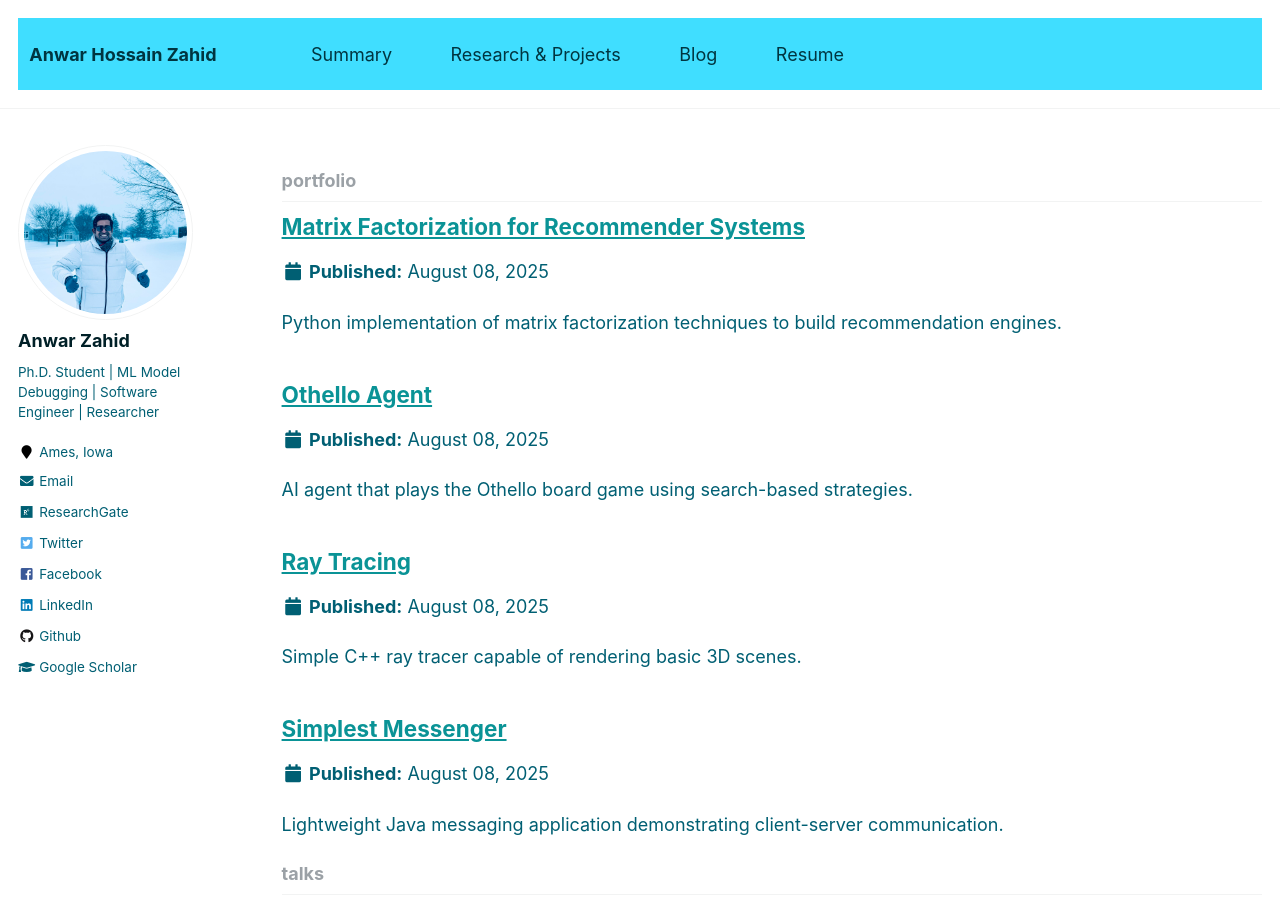
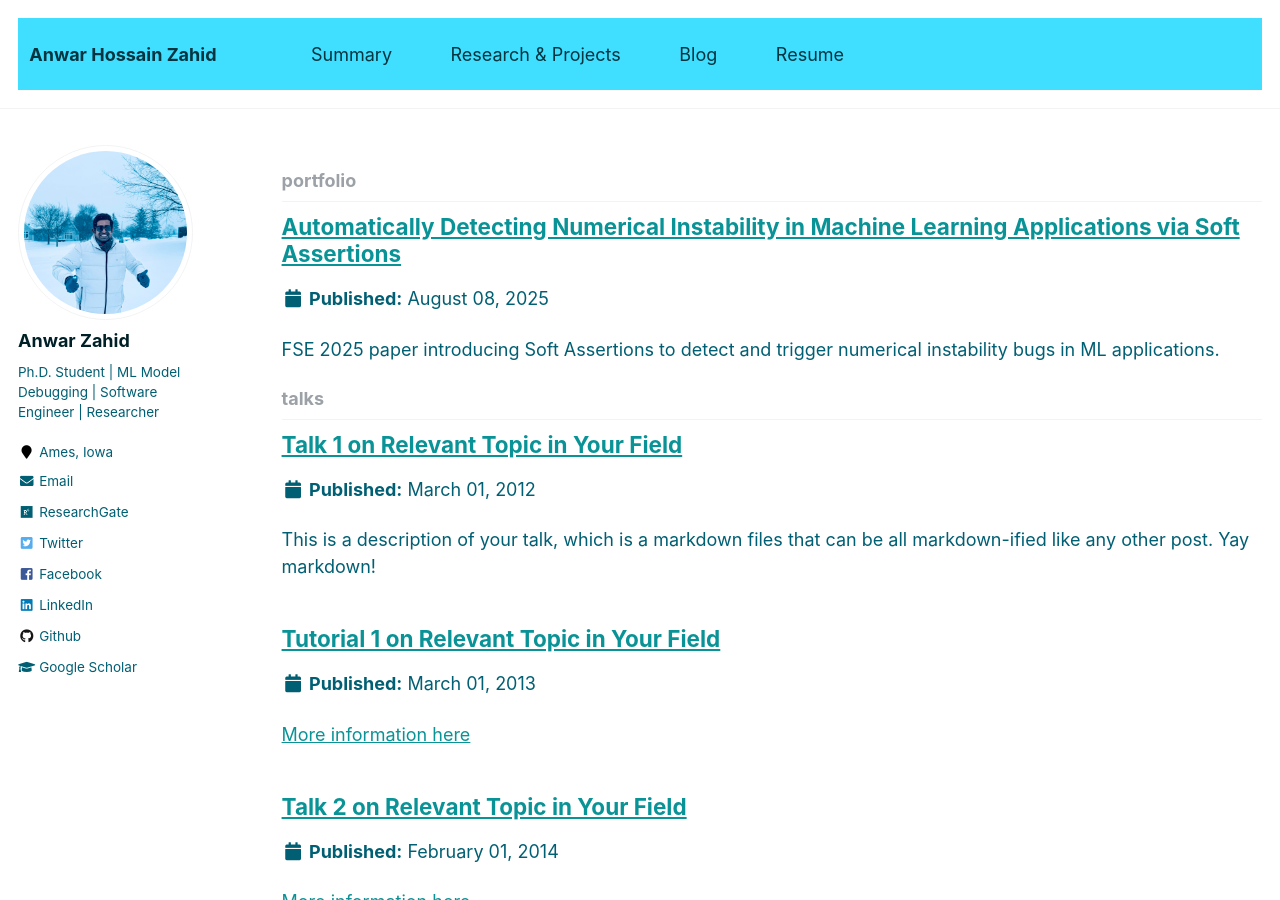
Before and after one commit to AnwarXahid/anwarxahid.github.io, a Jekyll site: the page built from _pages/collection-archive.html, in a window 1280 px wide and 900 px high. Built offline with Jekyll 4.4.1, drawn with Linux system fonts in a browser that asks for light colours.

```diff
--- a/_portfolio/matrix-factorization.md
+++ b/_portfolio/matrix-factorization.md
@@ -1,8 +1,8 @@
 ---
-title: "Matrix Factorization for Recommender Systems"
-excerpt: "Python implementation of matrix factorization techniques to build recommendation engines."
-tech: "Python"
-github: https://github.com/AnwarXahid/Matrix-Factorization-for-Recommender-System
+title: "Automatically Detecting Numerical Instability in Machine Learning Applications via Soft Assertions"
+excerpt: "FSE 2025 paper introducing Soft Assertions to detect and trigger numerical instability bugs in ML applications."
+tech: "Python, PyTorch, TensorFlow"
+github: https://github.com/ISU-PAAL/soft-assertion-fuzzer
 demo: ""
 collection: portfolio
 ---
--- a/_portfolio/othello-agent.md
+++ /dev/null
@@ -1,8 +0,0 @@
----
-title: "Othello Agent"
-excerpt: "AI agent that plays the Othello board game using search-based strategies."
-tech: "Java"
-github: https://github.com/AnwarXahid/Othello-Agent
-demo: ""
-collection: portfolio
----
--- a/_portfolio/ray-tracing.md
+++ /dev/null
@@ -1,8 +0,0 @@
----
-title: "Ray Tracing"
-excerpt: "Simple C++ ray tracer capable of rendering basic 3D scenes."
-tech: "C++, C"
-github: https://github.com/AnwarXahid/Ray-Tracing
-demo: ""
-collection: portfolio
----
--- a/_portfolio/simplest-messenger.md
+++ /dev/null
@@ -1,8 +0,0 @@
----
-title: "Simplest Messenger"
-excerpt: "Lightweight Java messaging application demonstrating client-server communication."
-tech: "Java"
-github: https://github.com/AnwarXahid/Simplest-Messenger
-demo: ""
-collection: portfolio
----
```
